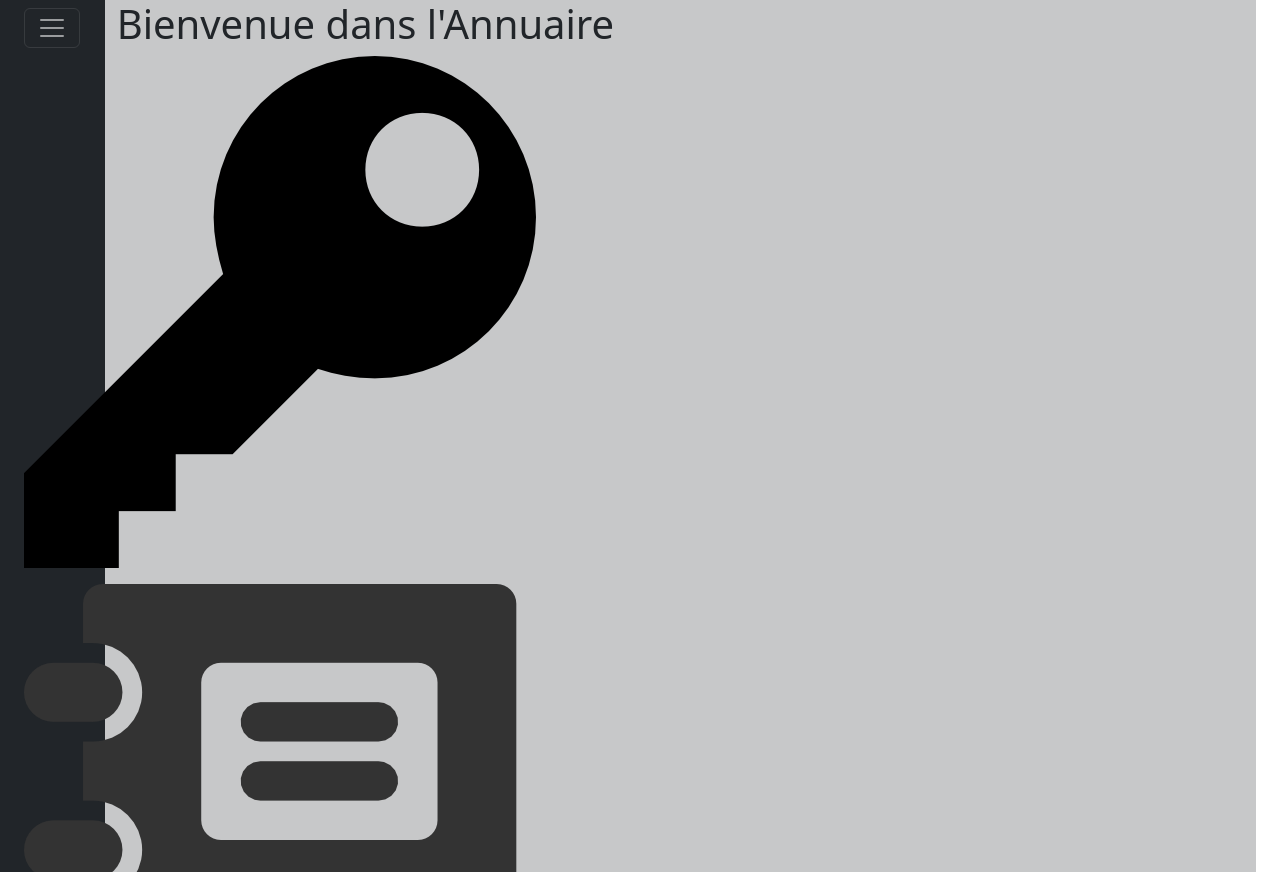
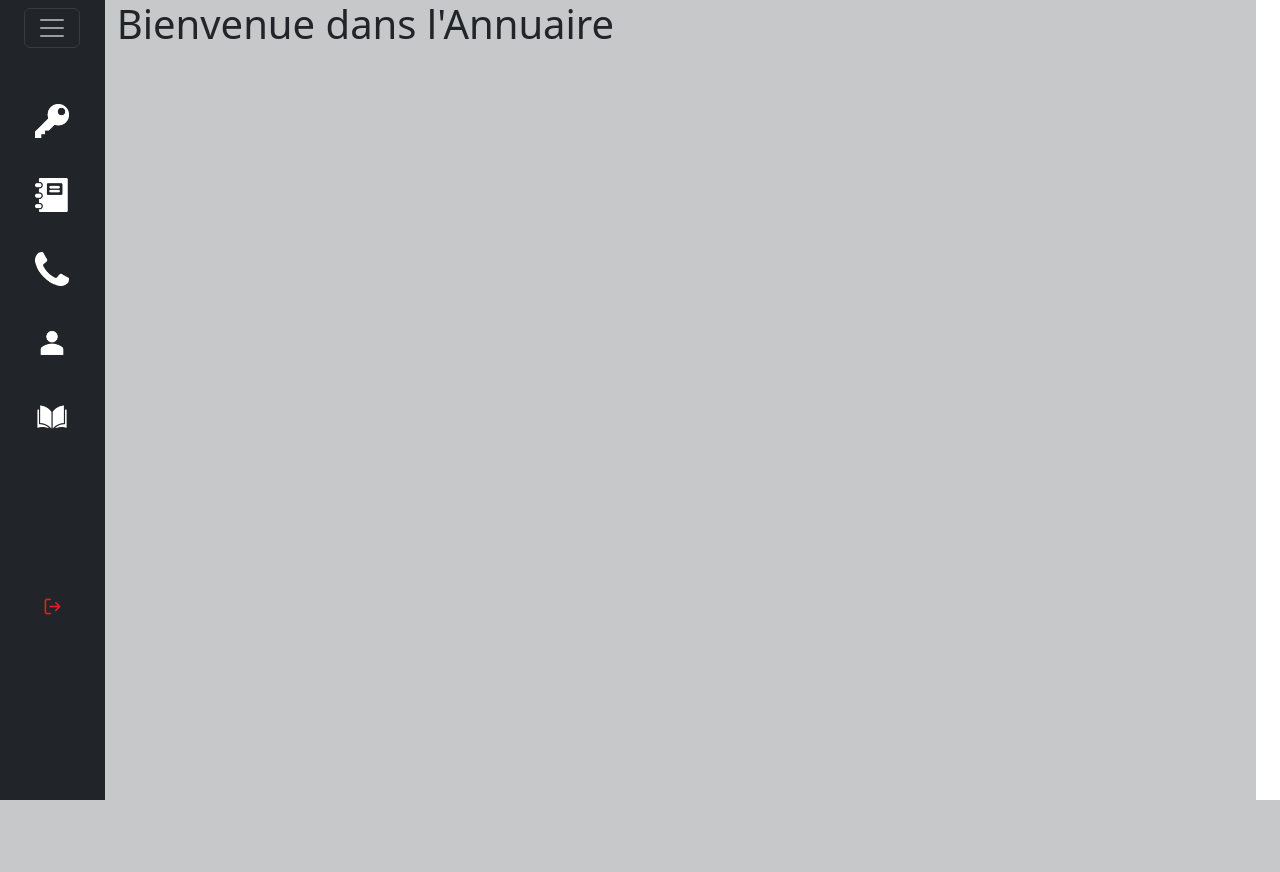
Before and after one commit to Onibagg/SAE22-Groupe7, a PHP site: page /annuaire.php in a window 1280 px wide, after a click that opens the changed part. Shown: the top 872 px of the page. After the commit the page ends 800 px from the top, so only its background shows below. Run offline with PHP 8.4, Linux system fonts and the light colour scheme.

Commit message:
new features
+ white icon navbar
+ deconnexion => OK

```diff
--- a/Data/login-mdp.json
+++ b/Data/login-mdp.json
@@ -1 +1 @@
-{"nriou":{"prenom":"Nicolas","nom":"Riou","user":"nriou","mdp":"$2y$10$Q8d7b7r3DWusKjj87Lp60.usSURQXRqUxVJPoqFZ4GdX1jle.DT6W","groupe":"R&D"},"emeric":{"prenom":"Emeric","nom":"Marchand","user":"emeric","mdp":"$2y$10$9CEnLViTCGDsPrD4Nl71jOhj2eOWHcZW.tJWN33UmnzBM4zWZt0vW","groupe":"IT"},"gdeme":{"prenom":"Gabin","nom":"Dem\u00e9","user":"gdeme","mdp":"$2y$10$6alyLYzdZ9h5CFlWrDG8ouerVmE15YcF220bxJHrH.ssX6dgsCvje","groupe":"Direction"},"echapin":{"prenom":"Emmanuel","nom":"Chapin","user":"echapin","mdp":"$2y$10$5ZFMPBdzUikI7ZSbfQH1V.T\/muHc8EkA4WWrI\/fy4Khj2Ou\/VVV2S","groupe":"Commerciaux"}}
+{"nriou":{"prenom":"Nicolas","nom":"Riou","user":"nriou","mdp":"$2y$10$Q8d7b7r3DWusKjj87Lp60.usSURQXRqUxVJPoqFZ4GdX1jle.DT6W","groupe":"R&D"},"emeric":{"prenom":"Emeric","nom":"Marchand","user":"emeric","mdp":"$2y$10$9CEnLViTCGDsPrD4Nl71jOhj2eOWHcZW.tJWN33UmnzBM4zWZt0vW","groupe":"IT"},"gdeme":{"prenom":"Gabin","nom":"Dem\u00e9","user":"gdeme","mdp":"$2y$10$6alyLYzdZ9h5CFlWrDG8ouerVmE15YcF220bxJHrH.ssX6dgsCvje","groupe":"Direction"},"echapin":{"prenom":"Emmanuel","nom":"Chapin","user":"echapin","mdp":"$2y$10$MKyL0v7tR\/BEHDKOYF1Ds.NLWyRBNrCLEFN3TYn19cVkD\/U9ZmJlS","groupe":"Commerciaux"}}
--- /dev/null
+++ b/Style/intranet-navbar.css
@@ -0,0 +1,3 @@
+.image-navbar {
+    max-width: 60%;
+}
--- a/fonctions.php
+++ b/fonctions.php
@@ -14,6 +14,7 @@ function setup()
         <link href="https://cdn.jsdelivr.net/npm/bootstrap@5.2.3/dist/css/bootstrap.min.css" rel="stylesheet">
         <script src="https://cdn.jsdelivr.net/npm/bootstrap@5.2.3/dist/js/bootstrap.bundle.min.js"></script>
         <link href="Style\style.css" type="text/css" rel="stylesheet">
+        <link href="Style\intranet-navbar.css" type="text/css" rel="stylesheet">
         <link rel="icon" type="image/x-icon" href="Images\#">
         <title>#</title>
     </head>
@@ -90,28 +91,49 @@ function intranet_navbar()
     ?>
         <div class="row container-fluid" style="min-height: 100vh">
             <div class="col-sm-1 bg-dark text-center">
-                <nav class="navbar bg-dark navbar-dark">
+                <nav class="navbar bg-dark navbar-dark sticky-top">
                     <div class="container-fluid">
                         <button class="navbar-toggler" type="button" data-bs-toggle="collapse" data-bs-target="#collapsibleNavbar">
                             <span class="navbar-toggler-icon"></span>
                         </button>
                         <div class="collapse navbar-collapse" id="collapsibleNavbar">
                             <ul class="navbar-nav">
+                                <br>
+                                <br>
                                 <li class="nav-item">
-                                    <a class="nav-link" href="Portail-de-connexion.php"><img src="Images\Icons\key.png"></a>
+                                    <a class="nav-link" href="Portail-de-connexion.php"><img src="Images\Icons\key.png" draggable="false" class="image-navbar"></a>
                                 </li>
+                                <br>
                                 <li class="nav-item">
-                                    <a class="nav-link" href="gest-fichiers.php"><img src="Images\Icons\folder.png"></a>
+                                    <a class="nav-link" href="gest-fichiers.php"><img src="Images\Icons\folder.png" draggable="false" class="image-navbar"></a>
                                 </li>
+                                <br>
                                 <li class="nav-item">
-                                    <a class="nav-link" href="annuaire.php"><img src="Images\Icons\phone.png"></a>
+                                    <a class="nav-link" href="annuaire.php"><img src="Images\Icons\phone.png" draggable="false" class="image-navbar"></a>
                                 </li>
+                                <br>
                                 <li class="nav-item">
-                                    <a class="nav-link" href="gest-partenaires.php"><img src="Images\Icons\person.png"></a>
+                                    <a class="nav-link" href="gest-partenaires.php"><img src="Images\Icons\person.png" draggable="false" class="image-navbar"></a>
                                 </li>
+                                <br>
                                 <li class="nav-item">
-                                    <a class="nav-link" href="wiki.php"><img src="Images\Icons\book.png"></a>
+                                    <a class="nav-link" href="wiki.php"><img src="Images\Icons\book.png" draggable="false" class="image-navbar"></a>
                                 </li>
+                                <br>
+                                <br>
+                                <br>
+                                <br>
+                                <br>
+                                <br>
+                                <form id="deconnexion" method="POST">
+                                    <button type="submit" class="btn btn-outline-dark"><img src="Images\Icons\log_out.png" class="image-navbar"></button>
+                                </form>
+                                <?php
+                                if ($_SERVER['REQUEST_METHOD'] === 'POST') {
+                                    deconnexion();
+                                } else {
+                                }
+                                ?>
                             </ul>
                         </div>
                     </div>
@@ -225,4 +247,11 @@ function gestionUtilisateurs()
 
             afficherUtilisateurs($users);
         }
+
+        function deconnexion()
+        {
+            session_unset();
+            header("Location: page-accueil.php");
+            exit;
+        }
             ?>
```
Also changed, not shown: page-accueil.php (+0 -8 lines), Images/Icons/book.png, Images/Icons/folder.png, Images/Icons/key.png, Images/Icons/log_out.png (added), Images/Icons/person.png, Images/Icons/phone.png. Lines whose indentation alone changed are shown as unchanged.
